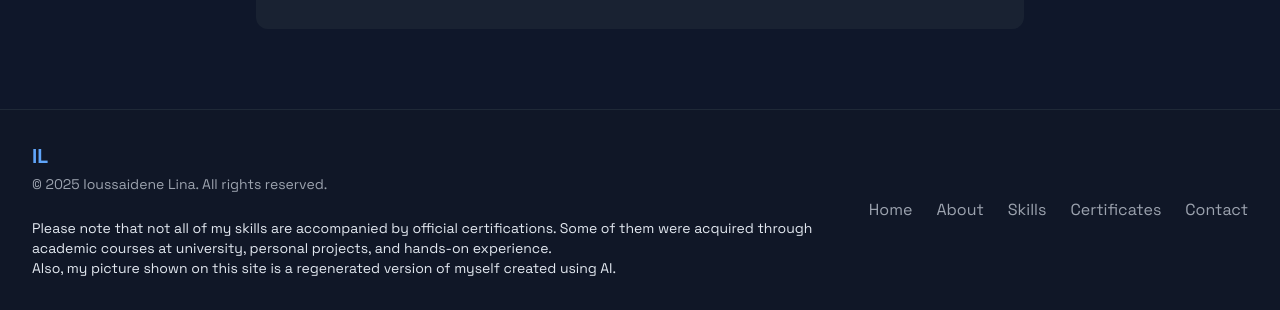
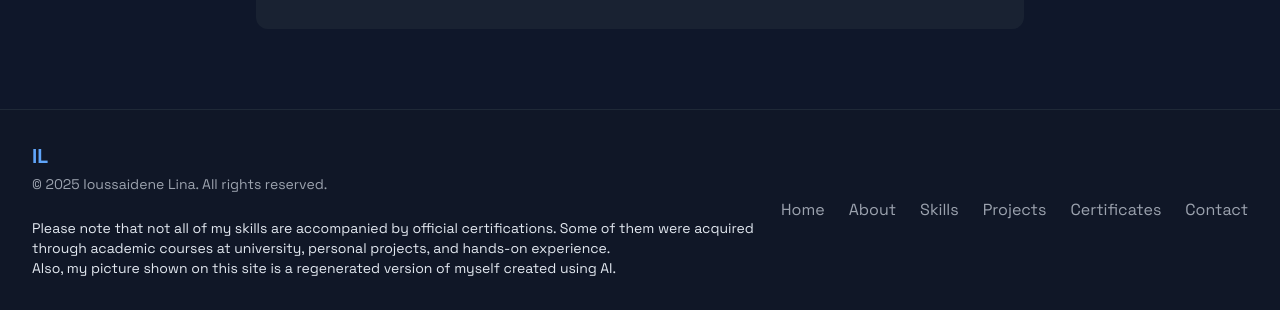
Before and after one commit to lina-ioussaidene/portfolio-linkedin, a plain HTML site: page index.html in a window 1280 px wide. Shown: the part 4379-4689 px from the top of the page. Drawn offline with nearby package versions, Linux system fonts and the light colour scheme.

Commit message:
Mise à jour du portfolio : corrections et amélioration de l'interactivité

```diff
--- a/index.html
+++ b/index.html
@@ -652,6 +652,7 @@
                     <a href="#home" class="text-gray-400 hover:text-white">Home</a>
                     <a href="#about" class="text-gray-400 hover:text-white">About</a>
                     <a href="#skills" class="text-gray-400 hover:text-white">Skills</a>
+                    <a href="#projects" class="text-gray-400 hover:text-white">Projects</a>
                     <a href="#certificates" class="text-gray-400 hover:text-white">Certificates</a>
                     <a href="#contact" class="text-gray-400 hover:text-white">Contact</a>
                 </div>
```
